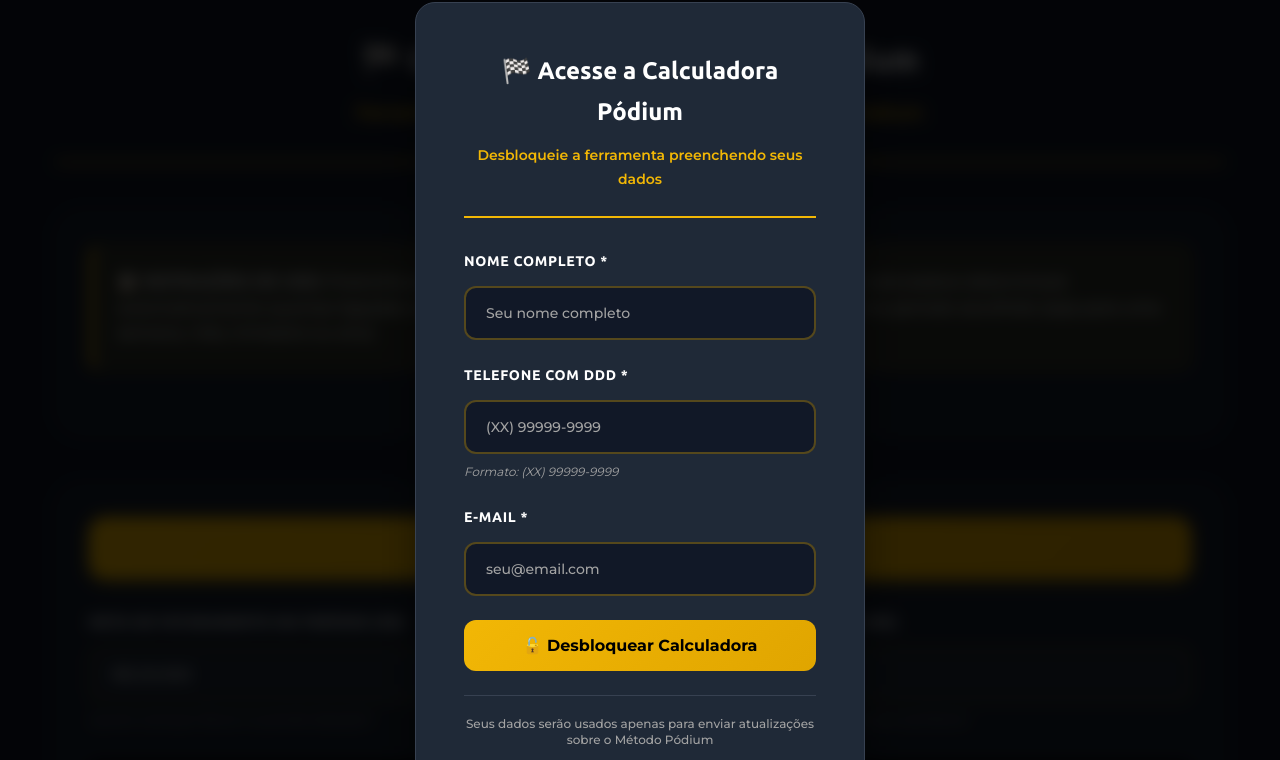
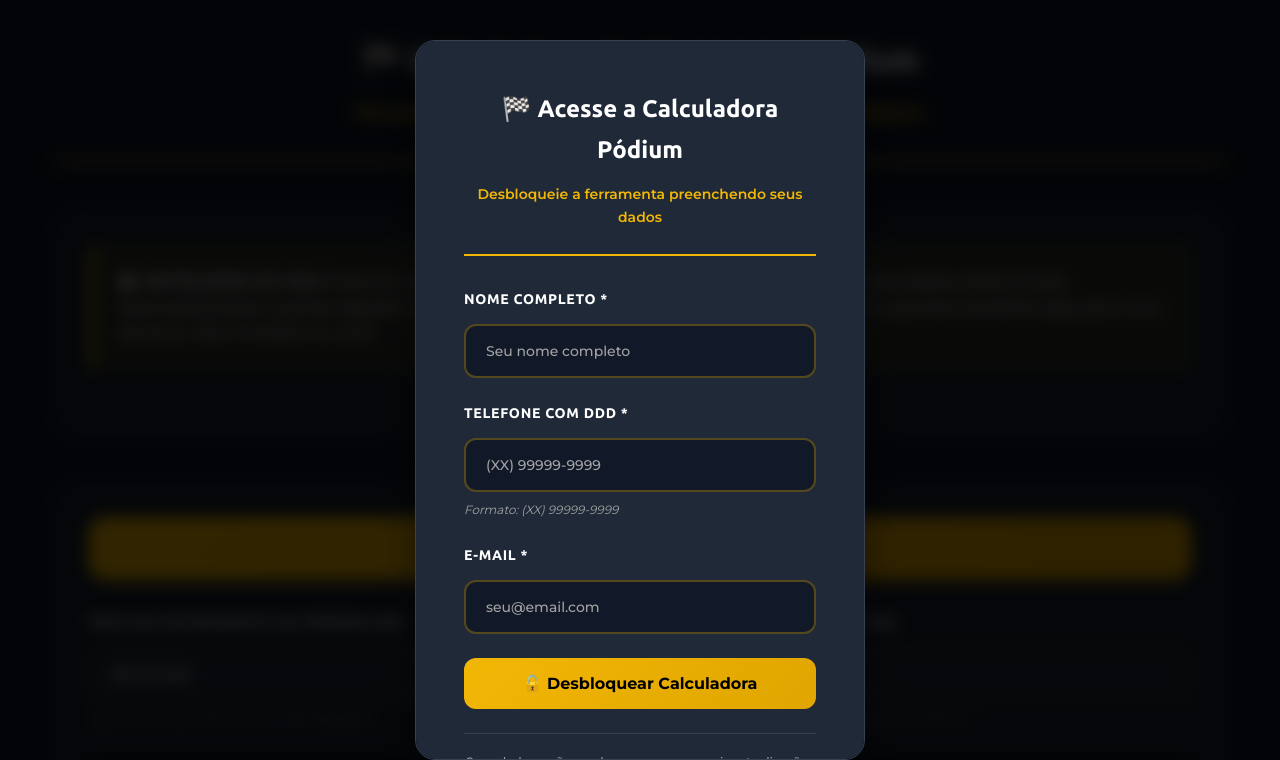
Before and after one commit to romulofreitas-byte/calculadora-contratos-podium, a website: page index.html in a window 1280 px wide. Shown: the top 760 px of the page. Drawn offline with Linux system fonts and the light colour scheme; files whose address does not match are found by name.

Commit message:
Ajustar altura do modal de captura de leads para nao preencher tela toda

```diff
--- a/styles.css
+++ b/styles.css
@@ -831,7 +831,10 @@ table tr:hover td {
     border-radius: 20px;
     box-shadow: 0 20px 40px rgba(0, 0, 0, 0.4);
     max-width: 450px;
+    max-height: 90vh;
     width: 90%;
+    margin: 2rem;
+    overflow-y: auto;
     animation: slideIn 0.4s ease-out;
     backdrop-filter: blur(12px);
 }
@@ -1157,6 +1160,7 @@ table tr:hover td {
     .modal-content {
         padding: 1.5rem;
         margin: 1rem;
+        max-height: 85vh;
     }
 
     .modal-header h2 {
```
